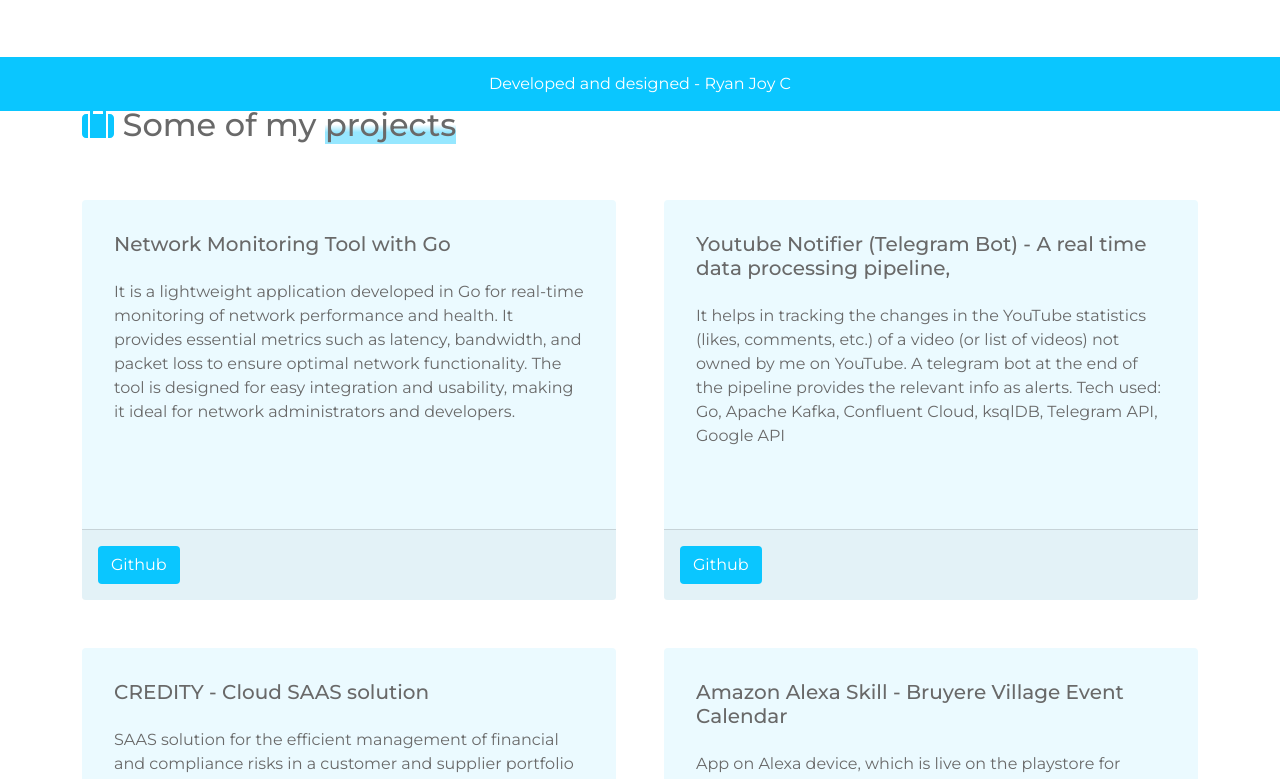
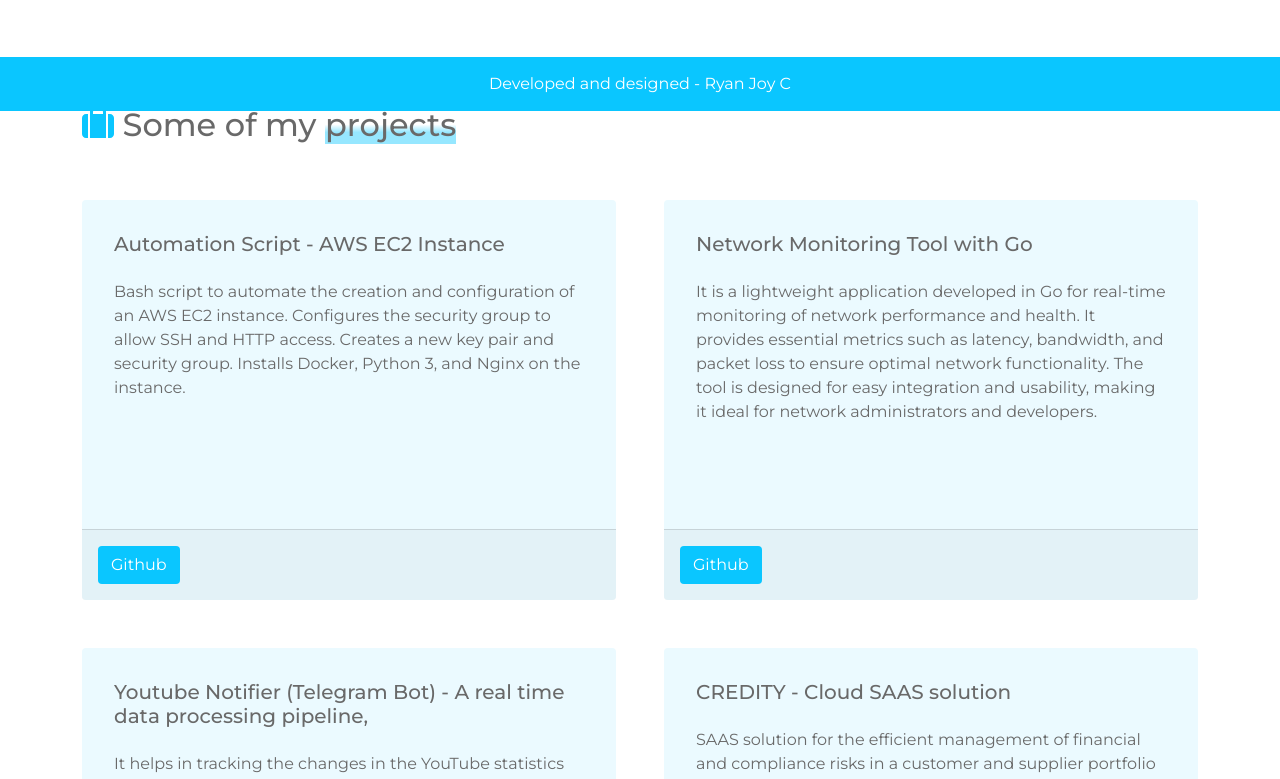
Before and after one commit to ryanjoy0000/tangy-lemon, an Angular app in the folder front-end/tangy-lemon-web/: page /author in a window 1280 px wide. Shown: the part 689-1468 px from the top of the page. Built offline with nearby package versions, Linux system fonts and the light colour scheme.

Commit message:
added project description

```diff
--- a/front-end/tangy-lemon-web/src/app/portfolio/projects/projects.component.ts
+++ b/front-end/tangy-lemon-web/src/app/portfolio/projects/projects.component.ts
@@ -13,6 +13,15 @@ export class ProjectsComponent {
   faSuitcase = faSuitcase;
 
   items = [
+    {
+      title: `Automation Script - AWS EC2 Instance `,
+      body: `Bash script to automate the creation and configuration
+      of an AWS EC2 instance. Configures the security group to allow SSH
+      and HTTP access. Creates a new key pair and security group.
+      Installs Docker, Python 3, and Nginx on the instance.`,
+      btn1_text: `Github`,
+      btn1_link: `https://github.com/ryanjoy0000/script-aws-server`,
+    },
     {
       title: `Network Monitoring Tool with Go`,
       body: `It is a lightweight application developed in Go
```
